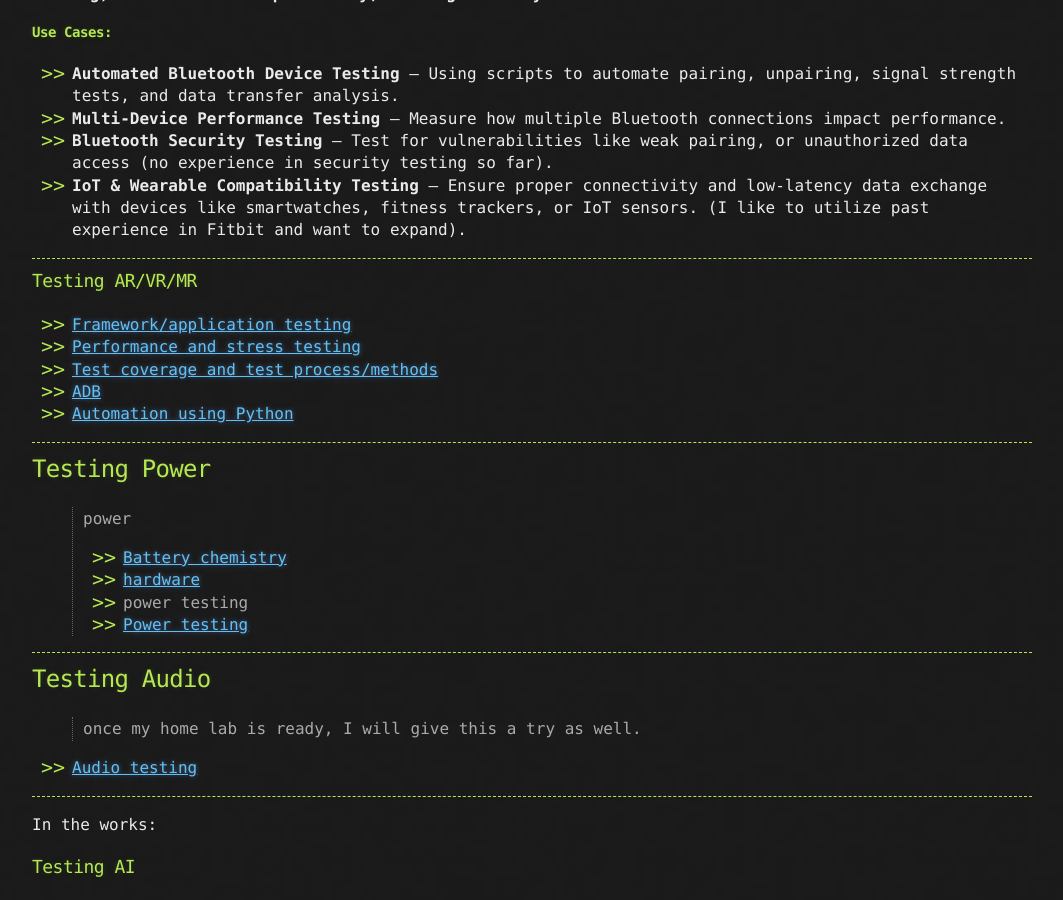
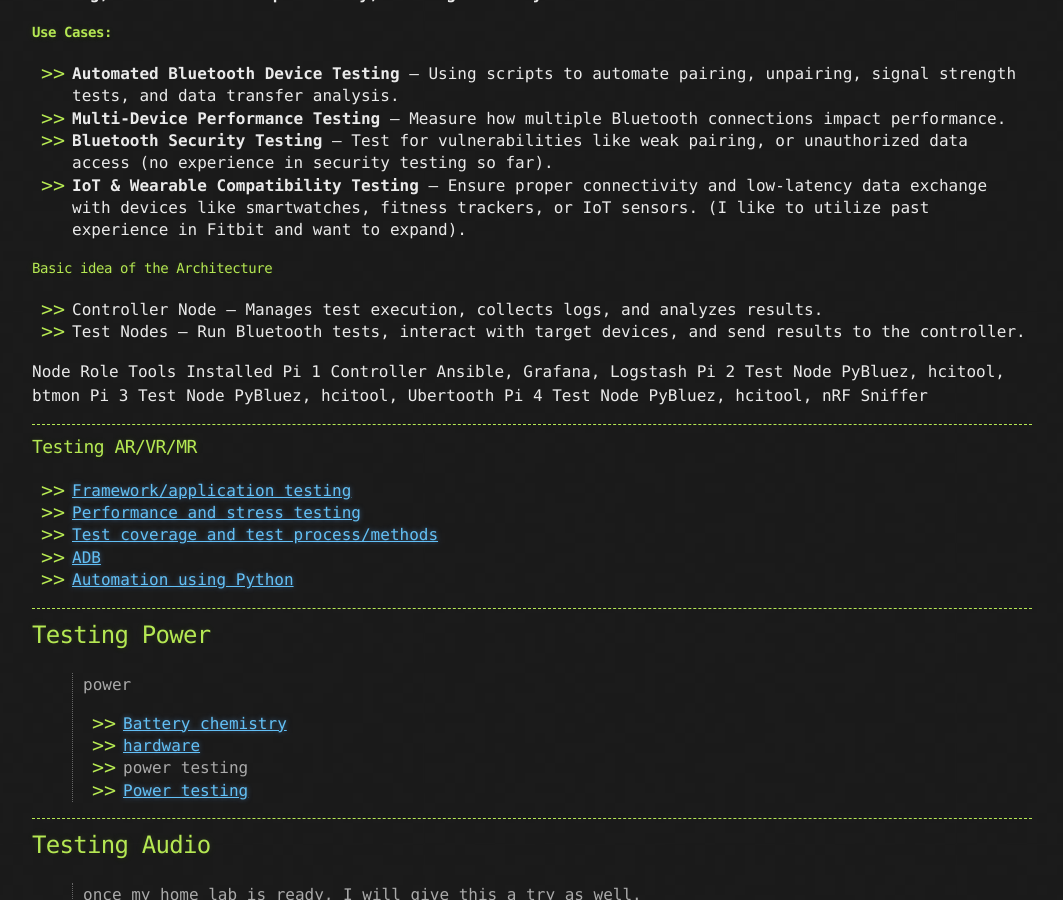
Before and after one commit to sciustechnologia/sciustechnologia.github.io, a Jekyll site: the page built from index.md, in a window 1280 px wide and 900 px high, scrolled down 752 px. Shown: the whole window, without its empty margins (108-1171 px from the left). Built offline with Jekyll 4.4.1, drawn with Linux system fonts in a browser that asks for light colours.

Commit message:
Update index.md

```diff
--- a/index.md
+++ b/index.md
@@ -35,6 +35,16 @@ Currently building my **Bluetooth testing lab** with a **Raspberry Pi 5 Cluster*
 * **Multi-Device Performance Testing** – Measure how multiple Bluetooth connections impact performance.
 * **Bluetooth Security Testing** – Test for vulnerabilities like weak pairing, or unauthorized data access (no experience in security testing so far).
 * **IoT & Wearable Compatibility Testing** – Ensure proper connectivity and low-latency data exchange with devices like smartwatches, fitness trackers, or IoT sensors. (I like to utilize past experience in Fitbit and want to expand).
+
+#### Basic idea of the Architecture
+* Controller Node – Manages test execution, collects logs, and analyzes results.
+* Test Nodes – Run Bluetooth tests, interact with target devices, and send results to the controller.
+
+Node	Role	      Tools Installed
+Pi 1	Controller	Ansible, Grafana, Logstash
+Pi 2	Test Node	  PyBluez, hcitool, btmon
+Pi 3	Test Node	  PyBluez, hcitool, Ubertooth
+Pi 4	Test Node	  PyBluez, hcitool, nRF Sniffer
 
 ---
 
```
